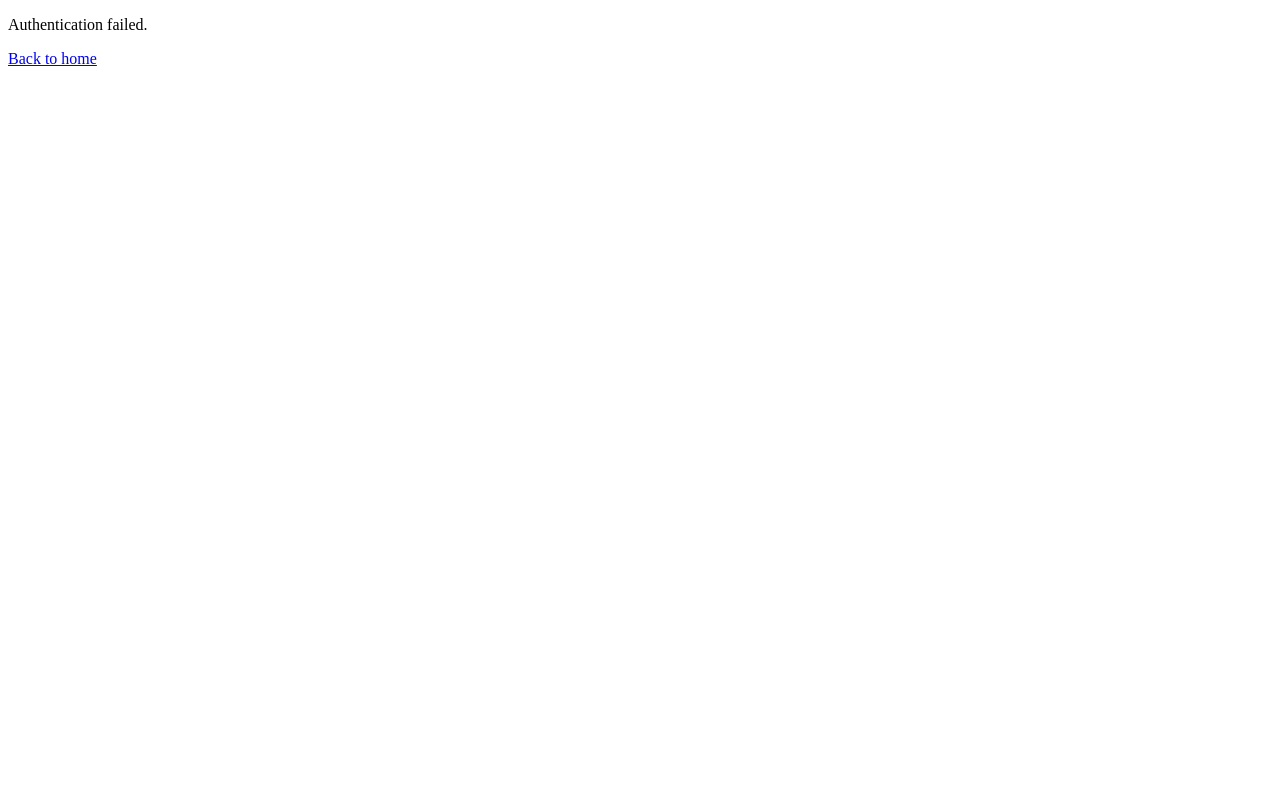
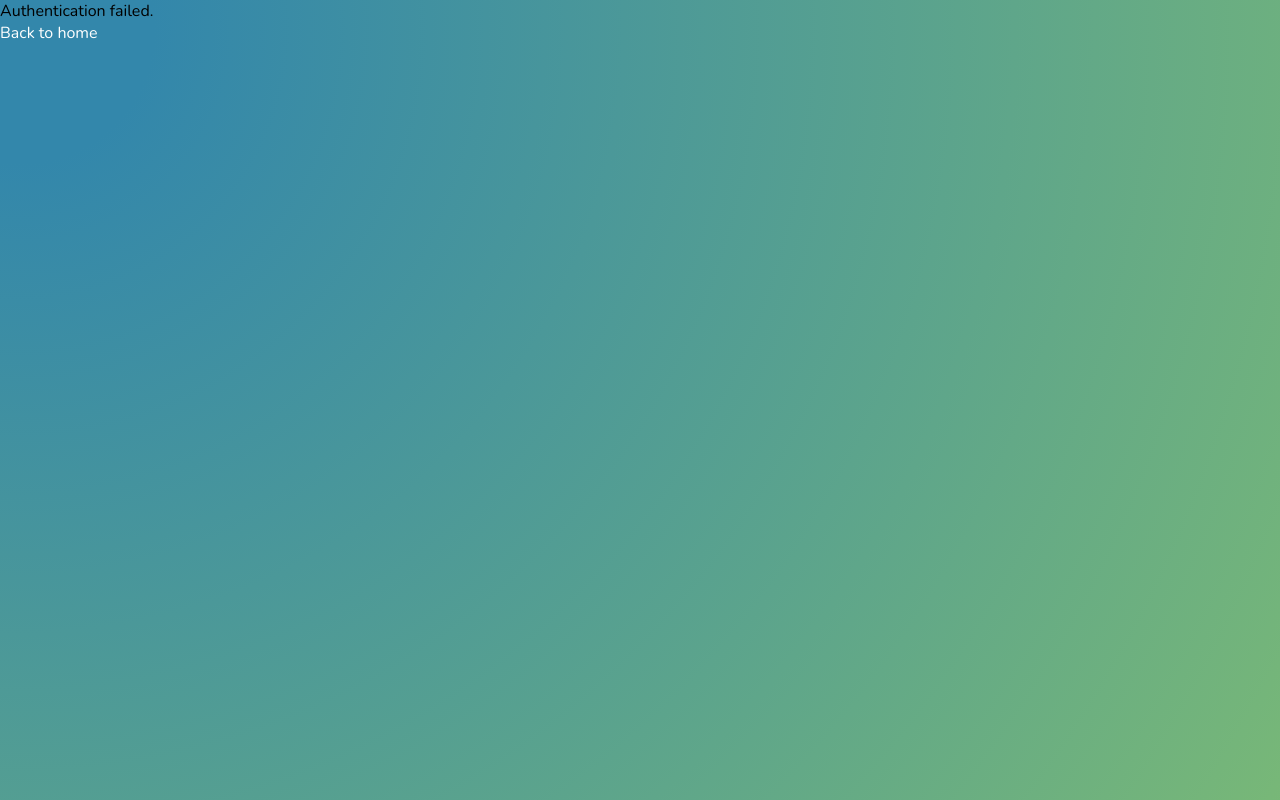
Before and after one commit to tori-morales/tori-morales.github.io, a plain HTML site: page goodplaylists4goodpeople/failed/index.html in a window 1280 px wide. Drawn offline with nearby package versions, Linux system fonts and the light colour scheme.

Commit message:
adding styling to failed auth page

```diff
--- a/goodplaylists4goodpeople/failed/index.html
+++ b/goodplaylists4goodpeople/failed/index.html
@@ -7,6 +7,8 @@
     <link rel="apple-touch-icon" sizes="180x180" href="/goodplaylists4goodpeople/icons/apple-touch-icon.png">
     <link rel="icon" type="image/png" sizes="32x32" href="/goodplaylists4goodpeople/icons/favicon-32x32.png">
     <link rel="icon" type="image/png" sizes="16x16" href="/goodplaylists4goodpeople/icons/favicon-16x16.png">
+    <link rel="stylesheet" href="../css/main.css">
+    <link rel="stylesheet" href="../css/central.css">
     <title>Authentication failed</title>
 </head>
 
```
Also changed, not shown: goodplaylists4goodpeople/token/index.html (+2 -0 lines).
